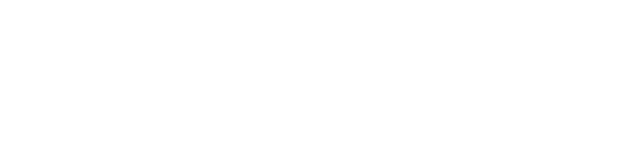
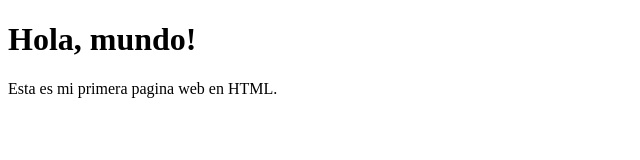
Before and after one commit to LGabas/react-learning-camp-2024, a plain HTML site: page index.html in a window 1280 px wide. Shown: the whole page, without its empty margins (0-640 px from the left). Drawn offline with Linux system fonts and the light colour scheme.

Commit message:
Update index.html

```diff
--- a/index.html
+++ b/index.html
@@ -3,9 +3,10 @@
 <head>
     <meta charset="UTF-8">
     <meta name="viewport" content="width=device-width, initial-scale=1.0">
-    <title>Main</title>
+    <title>Mi primera pagina web</title>
 </head>
 <body>
-
+    <h1>Hola, mundo!</h1>
+    <p>Esta es mi primera pagina web en HTML.</p>
 </body>
 </html>
```
